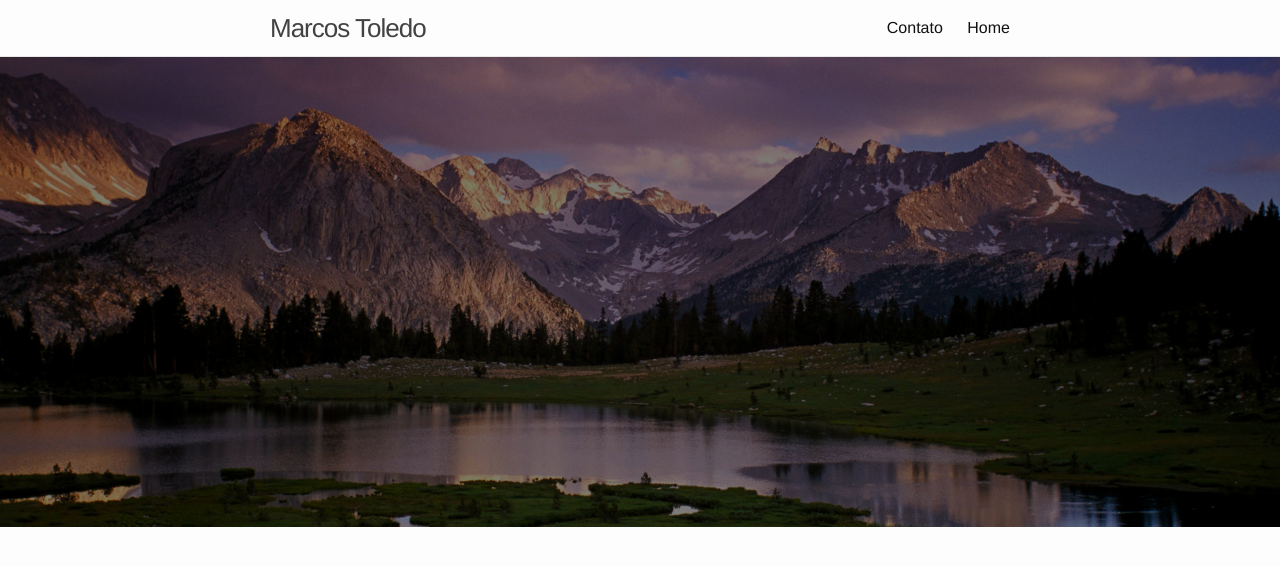
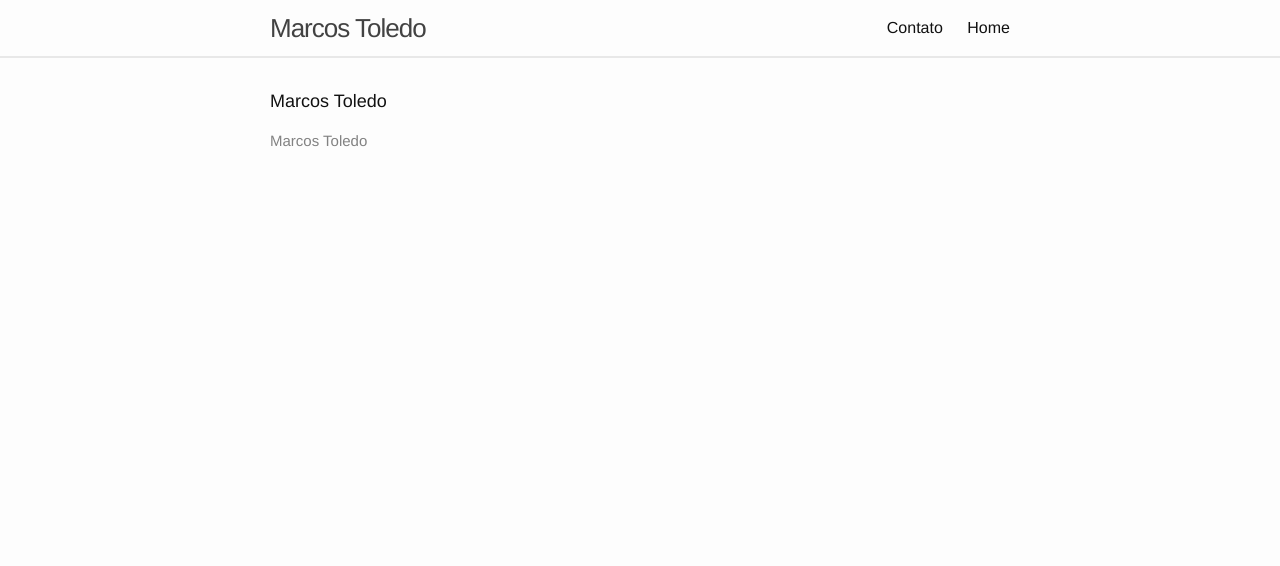
Before and after one commit to MarcosToledo/marcos-toledo, a Jekyll site: the page built from index.markdown, in a window 1280 px wide. Shown: the top 566 px of the page. Built offline with Jekyll 4.4.1, drawn with Linux system fonts in a browser that asks for light colours.

Commit message:
Updated Index

```diff
--- a/index.markdown
+++ b/index.markdown
@@ -6,12 +6,4 @@
 layout: home
 ---
 
-<div class="home-container">
-<div>
-<img class="img-background" src="/uploads/landscape.jpg">
-<div class="img-background-layer" ></div>
-<h1 class="label-name"> {{ \['label name'\] }} </h1>
-<h2 class="label-description"> {{ \['label description'\] }} </h2>
-</div>
-<div class="second-part"></div>
-</div>
+ {{ page\['label description'\] }}
```
